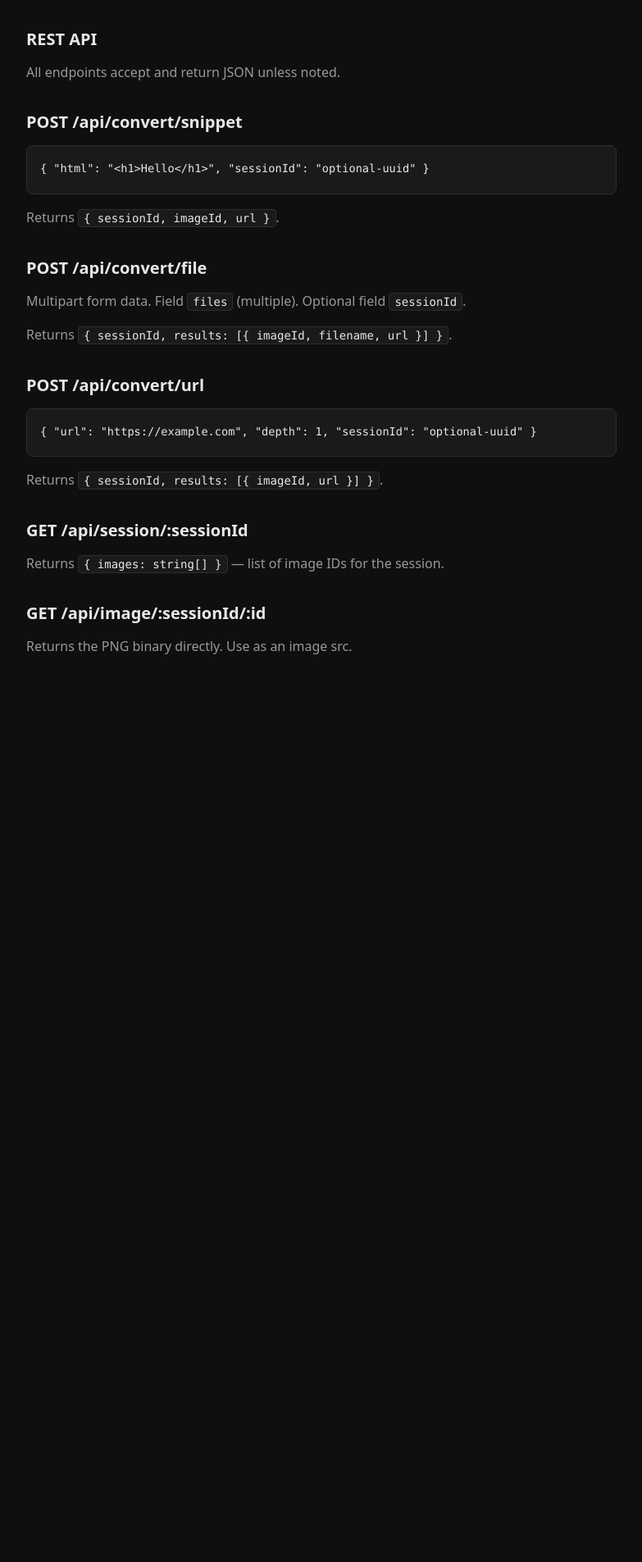
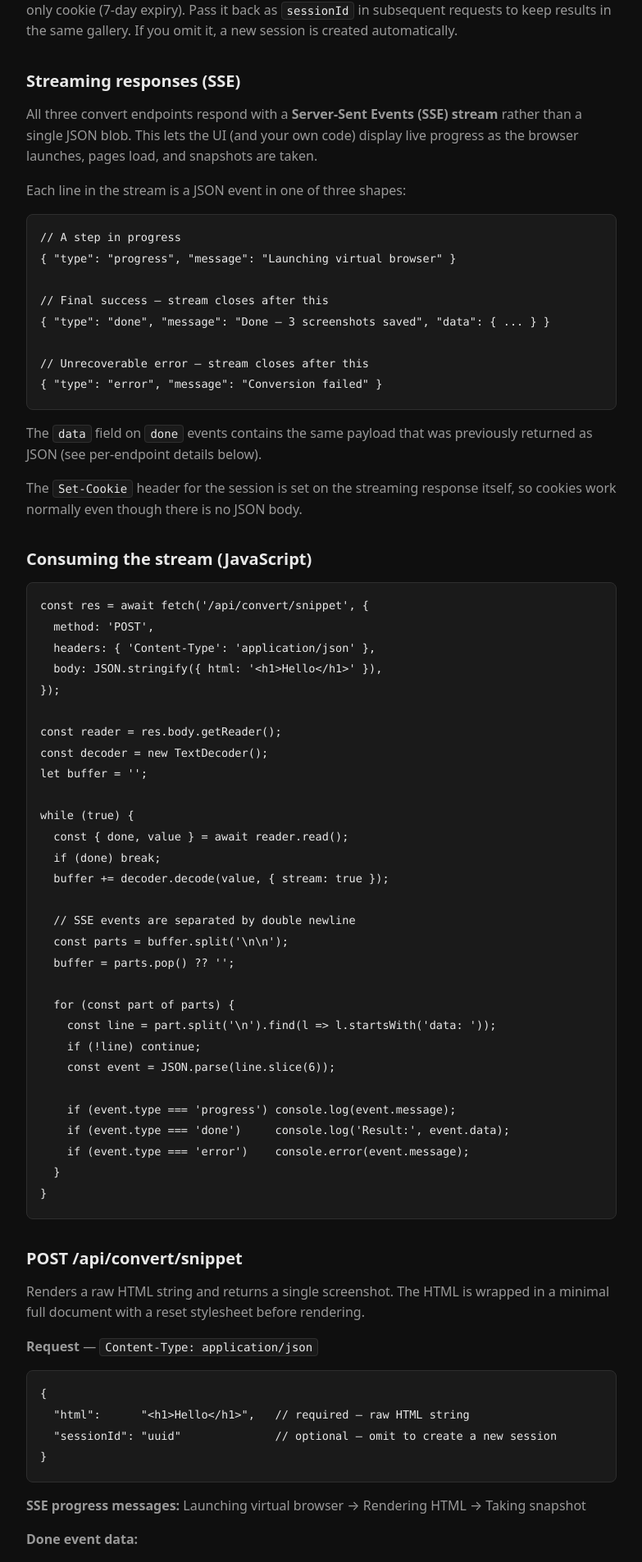
Before and after one commit to scnix-git/Openkova, a Next.js app in the folder apps/web/: page /docs in a window 1280 px wide. Shown: the part 638-2543 px from the top of the page at 82% size, without its empty margins (152-935 px from the left). Before the commit the page ends 1504 px from the top, so only its background shows below. Built offline with nearby package versions, Linux system fonts and the light colour scheme.

Commit message:
Expand docs with SSE streaming details and code examples
Documents the SSE response format, event shapes, a JavaScript
consumption example, per-endpoint request/response schemas, and
accurate progress message sequences.

https://claude.ai/code/session_014z8aPnnhTBbxQ1MCHQpbB8

```diff
--- a/apps/web/src/app/docs/page.tsx
+++ b/apps/web/src/app/docs/page.tsx
@@ -14,60 +14,207 @@ export default function DocsPage() {
         <ul>
           <li>
             <strong>HTML Snippet</strong> — Paste raw HTML into the textarea. The server wraps it
-            in a full document and screenshots at 1280×800.
+            in a full document, renders it in a headless Chromium browser at 1280×800, and returns
+            a PNG screenshot.
           </li>
           <li>
-            <strong>Files</strong> — Upload one or more <code>.html</code> files. Each is processed
-            and returned as a separate screenshot.
+            <strong>Files</strong> — Upload one or more <code>.html</code> or <code>.htm</code>{' '}
+            files. Each file is rendered individually and returned as a separate screenshot,
+            processed in order.
           </li>
           <li>
-            <strong>URL / Crawl</strong> — Provide a URL. Openkova screenshots the root page and
-            up to 10 same-origin linked pages (depth 1 or 2).
+            <strong>URL / Crawl</strong> — Provide any public URL. Openkova fetches the page,
+            extracts all same-origin links, and screenshots up to 10 pages (depth 1 follows direct
+            links; depth 2 follows their links once more). Pages are captured sequentially.
           </li>
         </ul>
 
         <h2>Sessions</h2>
         <p>
-          Each browser session is identified by a UUID stored in the{' '}
-          <code>openkova_session</code> cookie. All screenshots produced in a session are grouped
-          together and accessible for the duration of your visit.
+          Every conversion is associated with a session — a UUID that groups your screenshots
+          together. The session ID is returned in every API response and stored in an{' '}
+          <code>openkova_session</code> HTTP-only cookie (7-day expiry). Pass it back as{' '}
+          <code>sessionId</code> in subsequent requests to keep results in the same gallery. If you
+          omit it, a new session is created automatically.
         </p>
 
-        <h2>REST API</h2>
-        <p>All endpoints accept and return JSON unless noted.</p>
+        <h2>Streaming responses (SSE)</h2>
+        <p>
+          All three convert endpoints respond with a{' '}
+          <strong>Server-Sent Events (SSE) stream</strong> rather than a single JSON blob. This
+          lets the UI (and your own code) display live progress as the browser launches, pages load,
+          and snapshots are taken.
+        </p>
+        <p>Each line in the stream is a JSON event in one of three shapes:</p>
+        <pre>
+          <code>{`// A step in progress
+{ "type": "progress", "message": "Launching virtual browser" }
+
+// Final success — stream closes after this
+{ "type": "done", "message": "Done — 3 screenshots saved", "data": { ... } }
+
+// Unrecoverable error — stream closes after this
+{ "type": "error", "message": "Conversion failed" }`}</code>
+        </pre>
+        <p>
+          The <code>data</code> field on <code>done</code> events contains the same payload that
+          was previously returned as JSON (see per-endpoint details below).
+        </p>
+        <p>
+          The <code>Set-Cookie</code> header for the session is set on the streaming response
+          itself, so cookies work normally even though there is no JSON body.
+        </p>
+
+        <h2>Consuming the stream (JavaScript)</h2>
+        <pre>
+          <code>{`const res = await fetch('/api/convert/snippet', {
+  method: 'POST',
+  headers: { 'Content-Type': 'application/json' },
+  body: JSON.stringify({ html: '<h1>Hello</h1>' }),
+});
+
+const reader = res.body.getReader();
+const decoder = new TextDecoder();
+let buffer = '';
+
+while (true) {
+  const { done, value } = await reader.read();
+  if (done) break;
+  buffer += decoder.decode(value, { stream: true });
+
+  // SSE events are separated by double newline
+  const parts = buffer.split('\\n\\n');
+  buffer = parts.pop() ?? '';
+
+  for (const part of parts) {
+    const line = part.split('\\n').find(l => l.startsWith('data: '));
+    if (!line) continue;
+    const event = JSON.parse(line.slice(6));
+
+    if (event.type === 'progress') console.log(event.message);
+    if (event.type === 'done')     console.log('Result:', event.data);
+    if (event.type === 'error')    console.error(event.message);
+  }
+}`}</code>
+        </pre>
 
         <h2>POST /api/convert/snippet</h2>
+        <p>
+          Renders a raw HTML string and returns a single screenshot. The HTML is wrapped in a
+          minimal full document with a reset stylesheet before rendering.
+        </p>
+        <p>
+          <strong>Request</strong> — <code>Content-Type: application/json</code>
+        </p>
         <pre>
-          <code>{`{ "html": "<h1>Hello</h1>", "sessionId": "optional-uuid" }`}</code>
+          <code>{`{
+  "html":      "<h1>Hello</h1>",   // required — raw HTML string
+  "sessionId": "uuid"              // optional — omit to create a new session
+}`}</code>
         </pre>
         <p>
-          Returns <code>{`{ sessionId, imageId, url }`}</code>.
+          <strong>SSE progress messages:</strong> Launching virtual browser → Rendering HTML →
+          Taking snapshot
         </p>
+        <p>
+          <strong>Done event data:</strong>
+        </p>
+        <pre>
+          <code>{`{
+  "sessionId": "uuid",
+  "imageId":   "uuid",
+  "url":       "/api/image/{sessionId}/{imageId}"
+}`}</code>
+        </pre>
 
         <h2>POST /api/convert/file</h2>
         <p>
-          Multipart form data. Field <code>files</code> (multiple). Optional field{' '}
-          <code>sessionId</code>.
+          Accepts one or more HTML files as multipart form data and returns one screenshot per
+          file. Files are rendered sequentially in the order they are submitted.
         </p>
         <p>
-          Returns <code>{`{ sessionId, results: [{ imageId, filename, url }] }`}</code>.
+          <strong>Request</strong> — <code>Content-Type: multipart/form-data</code>
         </p>
+        <pre>
+          <code>{`files     File[]   // required — one or more .html/.htm files
+sessionId string   // optional form field`}</code>
+        </pre>
+        <p>
+          <strong>SSE progress messages:</strong> Launching virtual browser → Rendering{' '}
+          <em>filename.html</em> (repeated per file)
+        </p>
+        <p>
+          <strong>Done event data:</strong>
+        </p>
+        <pre>
+          <code>{`{
+  "sessionId": "uuid",
+  "results": [
+    { "imageId": "uuid", "filename": "index.html", "url": "/api/image/..." },
+    ...
+  ]
+}`}</code>
+        </pre>
 
         <h2>POST /api/convert/url</h2>
+        <p>
+          Crawls a public URL and screenshots each discovered page. The crawler fetches the root
+          page, extracts same-origin <code>&lt;a href&gt;</code> links (ignoring fragments,
+          external domains, and duplicates), and queues up to 10 URLs total. Pages are captured
+          sequentially so progress is visible in real time.
+        </p>
+        <p>
+          <strong>Request</strong> — <code>Content-Type: application/json</code>
+        </p>
         <pre>
-          <code>{`{ "url": "https://example.com", "depth": 1, "sessionId": "optional-uuid" }`}</code>
+          <code>{`{
+  "url":       "https://example.com",  // required — must be a valid absolute URL
+  "depth":     1,                      // optional — 1 (default) or 2
+  "sessionId": "uuid"                  // optional
+}`}</code>
         </pre>
         <p>
-          Returns <code>{`{ sessionId, results: [{ imageId, url }] }`}</code>.
+          <code>depth: 1</code> screenshots the root page plus all same-origin links found on it
+          (up to 10 total). <code>depth: 2</code> additionally follows links found on those pages.
+        </p>
+        <p>
+          <strong>SSE progress messages:</strong> Fetching <em>url</em> → Found N pages to capture
+          → Launching virtual browser → Capturing page X/N: <em>url</em> (repeated per page)
+        </p>
+        <p>
+          <strong>Done event data:</strong>
+        </p>
+        <pre>
+          <code>{`{
+  "sessionId": "uuid",
+  "results": [
+    { "imageId": "uuid", "url": "https://example.com/" },
+    { "imageId": "uuid", "url": "https://example.com/about" },
+    ...
+  ]
+}`}</code>
+        </pre>
+
+        <h2>GET /api/image/:sessionId/:id</h2>
+        <p>
+          Returns a PNG screenshot as a binary response with{' '}
+          <code>Content-Type: image/png</code>. Use directly as an <code>&lt;img src&gt;</code> or
+          download link. Responses are cached for 1 hour (<code>Cache-Control: public, max-age=3600, immutable</code>).
+        </p>
+        <p>
+          Returns <code>404</code> if the image does not exist.
         </p>
 
         <h2>GET /api/session/:sessionId</h2>
+        <p>Returns all image IDs associated with a session.</p>
+        <pre>
+          <code>{`{
+  "images": ["uuid1", "uuid2", ...]
+}`}</code>
+        </pre>
         <p>
-          Returns <code>{`{ images: string[] }`}</code> — list of image IDs for the session.
+          Returns an empty array if the session has no images or does not exist.
         </p>
-
-        <h2>GET /api/image/:sessionId/:id</h2>
-        <p>Returns the PNG binary directly. Use as an image src.</p>
       </div>
     </main>
   );
```
